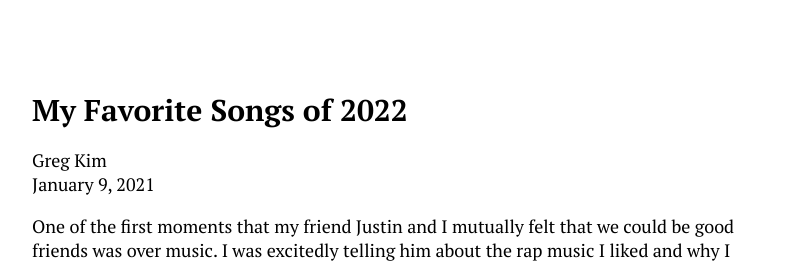
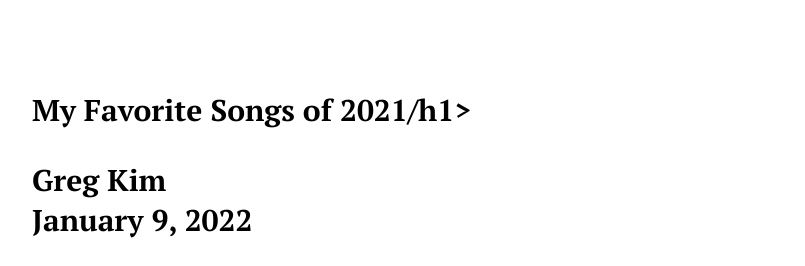
Before and after one commit to gwcmk/favorite-music-2021, a website: page index.html in a window 1280 px wide. Shown: the top 266 px of the page, without its empty margins (234-1039 px from the left). Drawn offline with Linux system fonts and the light colour scheme.

Commit message:
List edit

```diff
--- a/index.html
+++ b/index.html
@@ -11,10 +11,10 @@
 <body>
   <section class="header">
     <div class="header-text">
-      <h1>My Favorite Songs of 2022</h1>
+      <h1>My Favorite Songs of 2021/h1>
       <p>
         Greg Kim<br />
-        January 9, 2021
+        January 9, 2022
       </p>
       <p>
         One of the first moments that my friend Justin and I mutually felt that we could be good friends was over music.
@@ -72,13 +72,13 @@
           <li>Tyler, The Creator - CORSO</li>
           <li>Japanese Breakfast - Be Sweet</li>
           <li>PinkPantheress - Pain</li>
+          <li>Monaleo - Beating Down Your Block</li>
           <li>Madlib - Road of the Lonely Ones</li>
           <li>Doja Cat - Get Into It (Yuh)</li>
-          <li>Yves Tumor - Crushed Velvet</li>
           <li>Noname - Rainforest</li>
           <li>aespa - Savage</li>
-          <li>ELIO & Charli XCX - CHARGER (Charli XCX Rework)</li>
           <li>Taylor Swift (feat. Phoebe Bridgers) - Nothing New</li>
+          <li>Yves Tumor - Crushed Velvet</li>
           <li>Little Simz - Introvert</li>
         </ol>
       </div>
```
